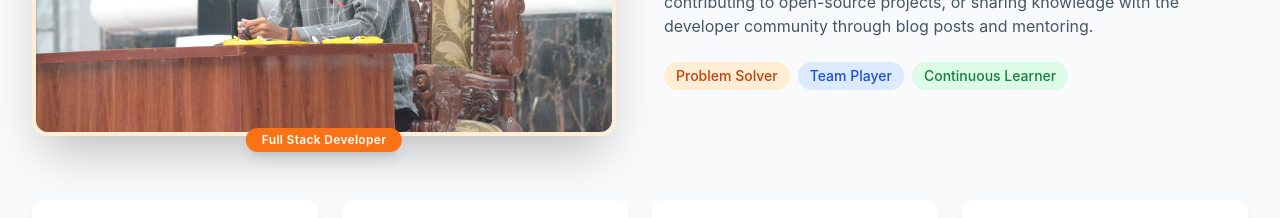
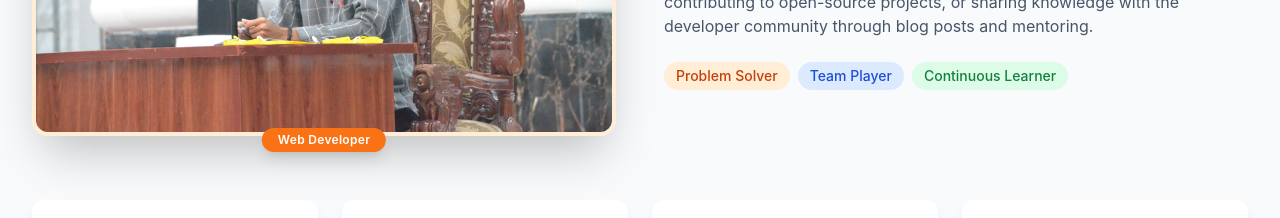
Before and after one commit to Afiyatna/portfolio-afiyatna, a React (Vite) app: page / in a window 1280 px wide. Shown: the part 1360-1578 px from the top of the page. Built offline with nearby package versions, Linux system fonts and the light colour scheme.

Commit message:
Update job title in About component: change "Full Stack Developer" to "Web Developer" for improved accuracy.

```diff
--- a/src/components/About.tsx
+++ b/src/components/About.tsx
@@ -51,7 +51,7 @@ const About = () => {
                 className="rounded-2xl shadow-2xl w-full h-full object-cover border-4 border-orange-100"
                 style={{ aspectRatio: '4/3' }}
               />
-              <div className="absolute -bottom-4 left-1/2 -translate-x-1/2 bg-orange-500 text-white text-xs px-4 py-1 rounded-full shadow-lg font-semibold tracking-wide hidden sm:block">Full Stack Developer</div>
+              <div className="absolute -bottom-4 left-1/2 -translate-x-1/2 bg-orange-500 text-white text-xs px-4 py-1 rounded-full shadow-lg font-semibold tracking-wide hidden sm:block">Web Developer</div>
             </div>
           </div>
           <div className="space-y-6 order-2 lg:order-none">
```
